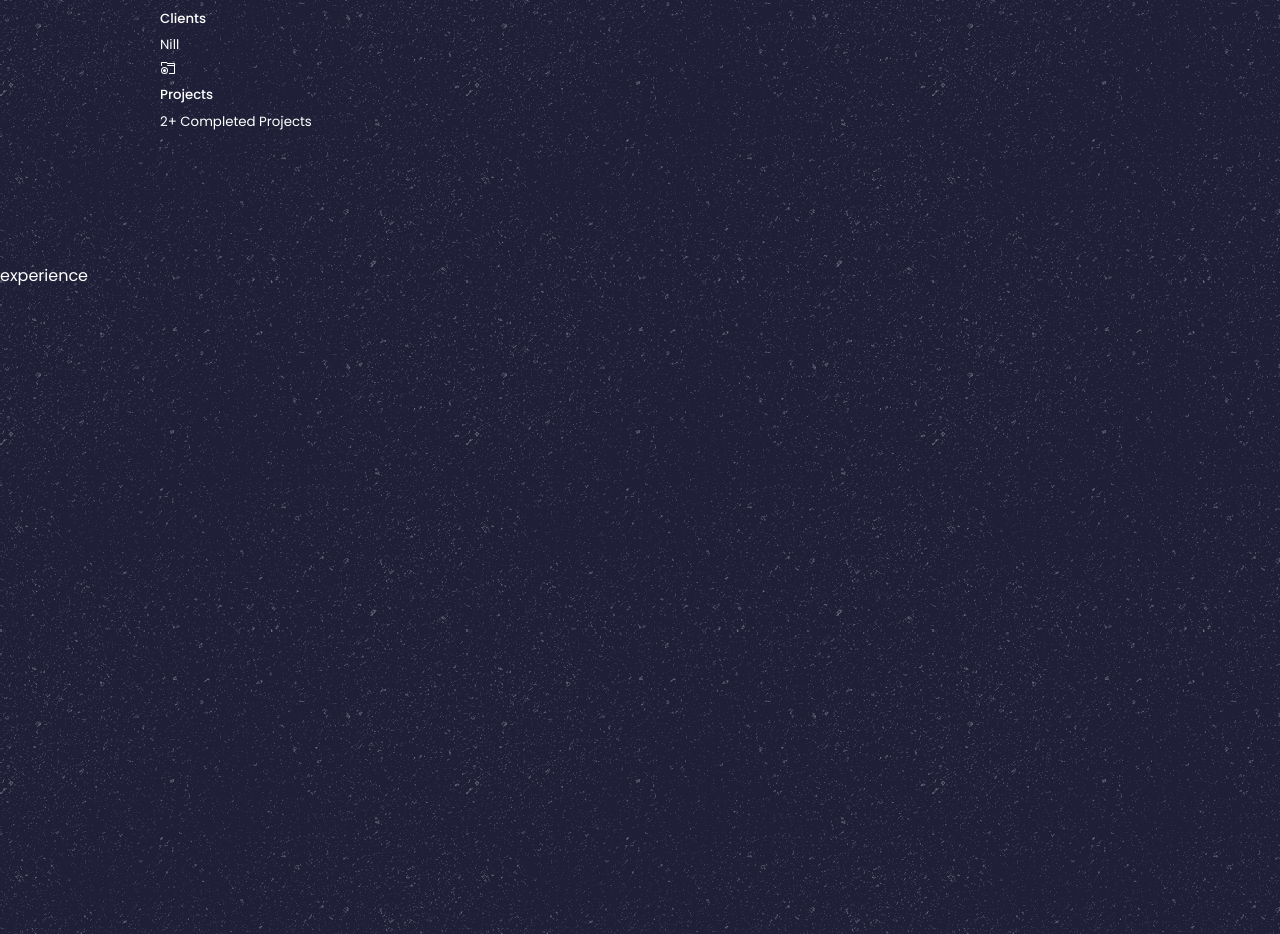
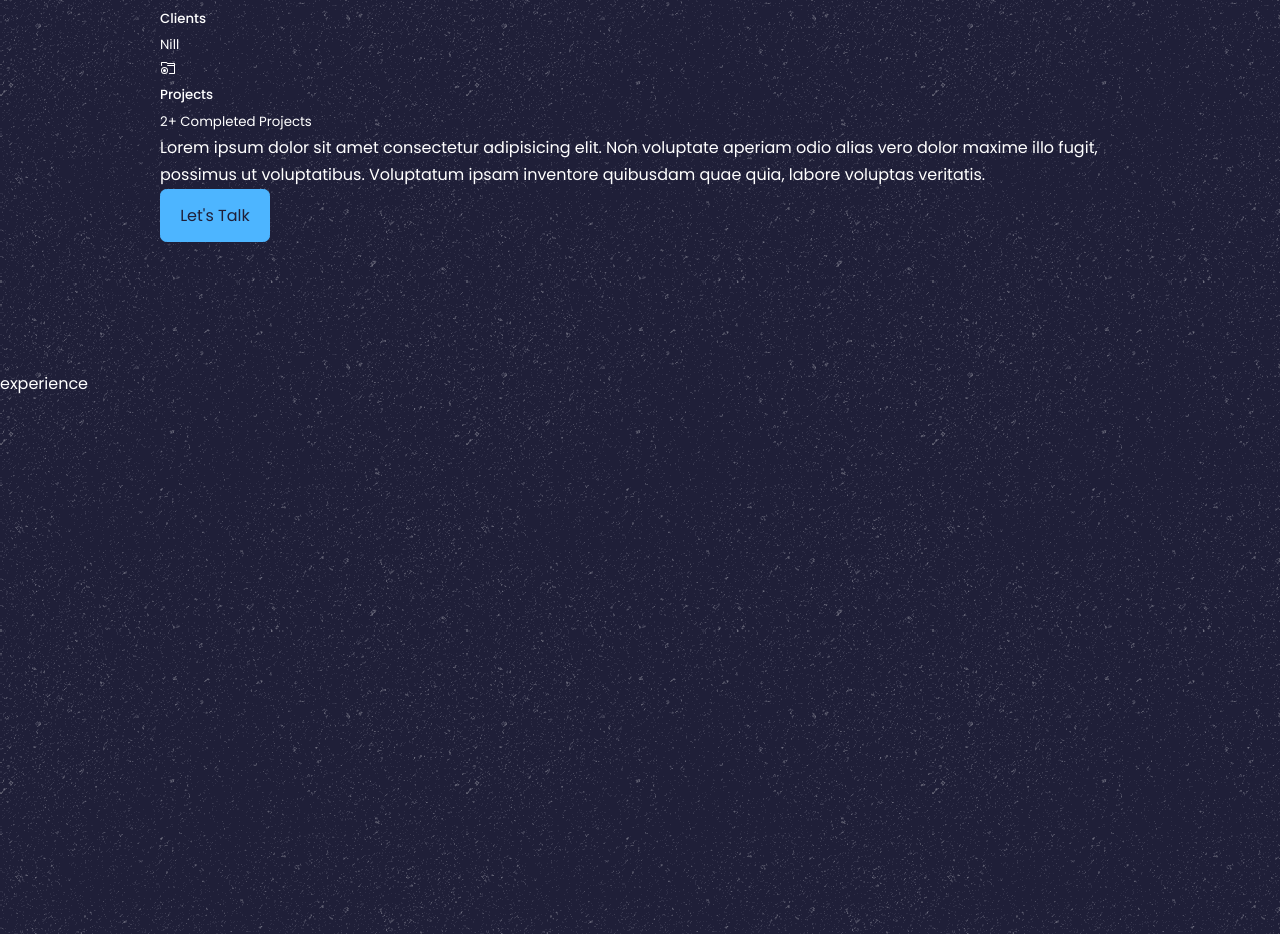
Before and after one commit to abhishek5131/myPortfolio, a React (Create React App) app: page / in a window 1280 px wide. Shown: the part 2160-3094 px from the top of the page. Built offline with nearby package versions, Linux system fonts and the light colour scheme.

Commit message:
completed about.jsx

```diff
--- a/src/components/about/About.jsx
+++ b/src/components/about/About.jsx
@@ -34,6 +34,12 @@ const About = () => {
               <small>2+ Completed Projects </small>
             </article>
           </div>
+          <p>
+            Lorem ipsum dolor sit amet consectetur adipisicing elit. Non voluptate aperiam odio alias
+            vero dolor maxime illo fugit, possimus ut voluptatibus. Voluptatum ipsam inventore quibusdam
+            quae quia, labore voluptas veritatis.
+          </p>
+          <a href="#contact" className='btn btn-primary'>Let's Talk</a>
         </div>
       </div>
     </div>
```
